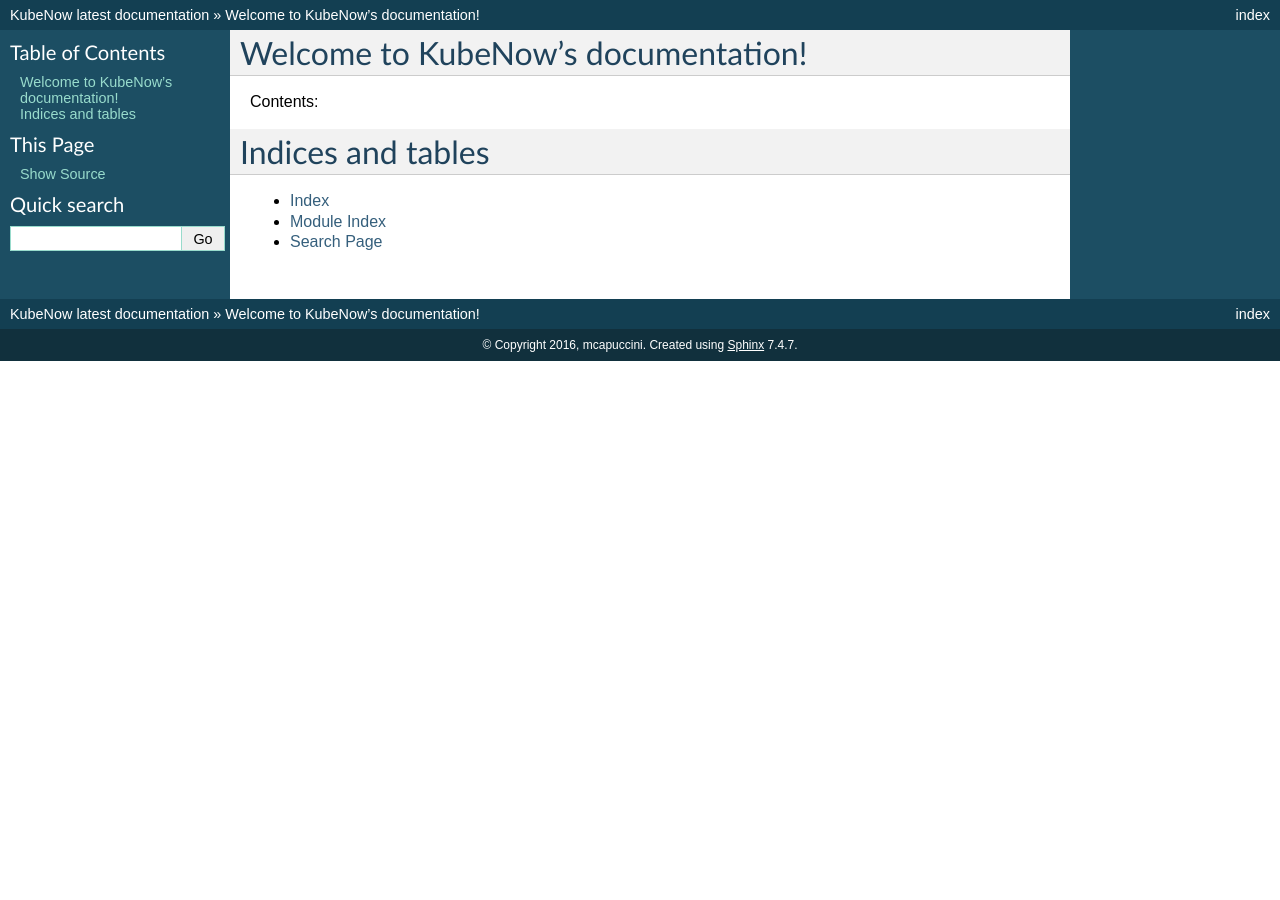
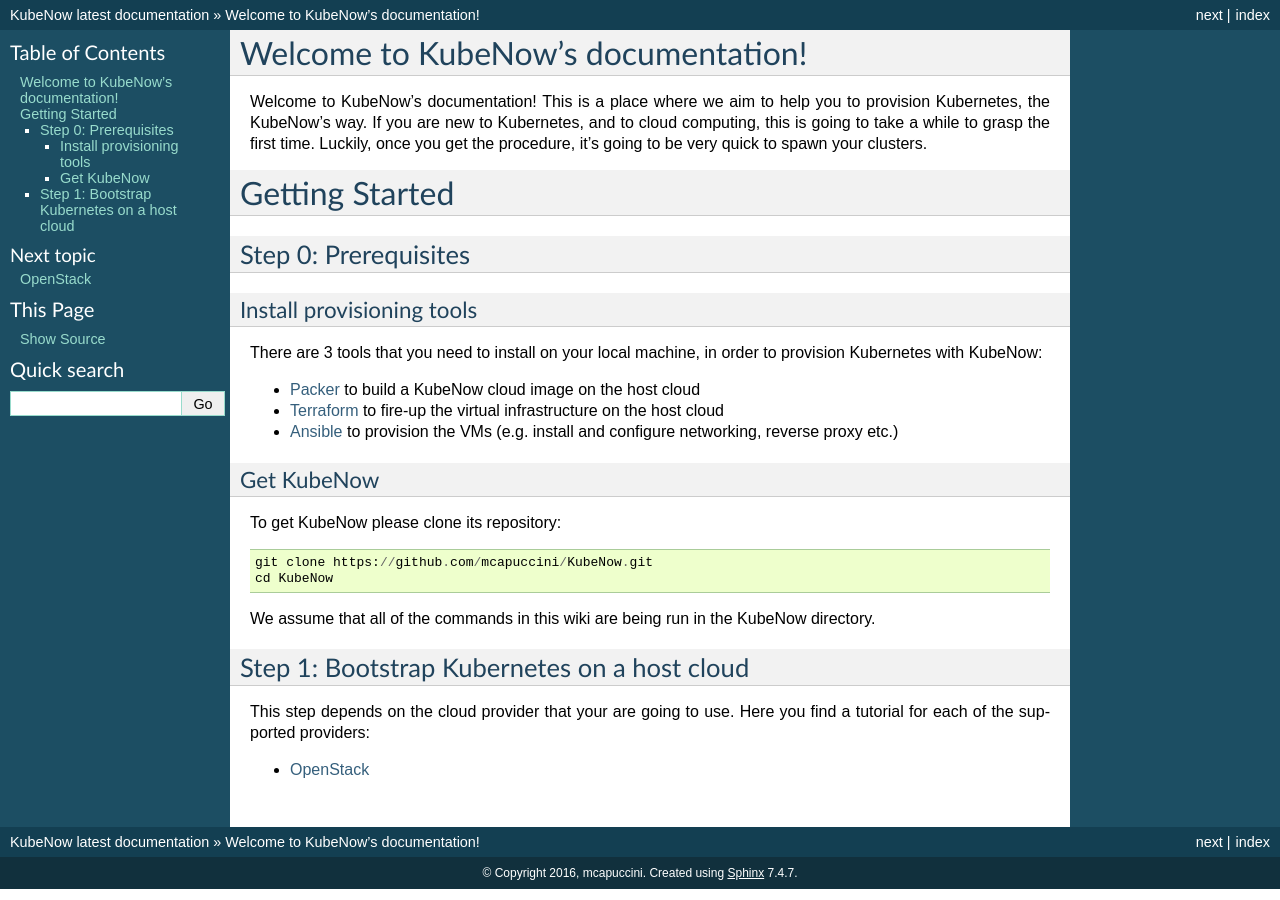
Before and after one commit to kubenow/KubeNow, a Sphinx documentation site: the page built from docs/index.rst, in a window 1280 px wide. Built offline with Sphinx 7.4.7, drawn with Linux system fonts in a browser that asks for light colours.

Commit message:
add some docs

```diff
--- /dev/null
+++ b/docs/OpenStack.rst
@@ -0,0 +1,4 @@
+OpenStack
+=========
+
+test
--- a/docs/index.rst
+++ b/docs/index.rst
@@ -1,21 +1,38 @@
-.. KubeNow documentation master file, created by
-   sphinx-quickstart on Wed Oct 19 10:16:54 2016.
-   You can adapt this file completely to your liking, but it should at least
-   contain the root `toctree` directive.
-
 Welcome to KubeNow's documentation!
 ===================================
+Welcome to KubeNow's documentation! This is a place where we aim to help you to provision Kubernetes, the KubeNow's way. If you are new to Kubernetes, and to cloud computing, this is going to take a while to grasp the first time. Luckily, once you get the procedure, it's going to be very quick to spawn your clusters.
 
-Contents:
+Getting Started
+===============
+
+Step 0: Prerequisites
+^^^^^^^^^^^^^^^^^^^^^
+
+Install provisioning tools
+""""""""""""""""""""""""""
+
+There are 3 tools that you need to install on your local machine, in order to provision Kubernetes with KubeNow:
+
+- `Packer <http://packer.io/>`_ to build a KubeNow cloud image on the host cloud
+- `Terraform <http://terraform.io/>`_ to fire-up the virtual infrastructure on the host cloud
+- `Ansible <http://ansible.io/>`_ to provision the VMs (e.g. install and configure networking, reverse proxy etc.)
+
+Get KubeNow
+"""""""""""
+
+To get KubeNow please clone its repository::
+
+  git clone https://github.com/mcapuccini/KubeNow.git
+  cd KubeNow
+
+We assume that all of the commands in this wiki are being run in the KubeNow directory.
+
+Step 1: Bootstrap Kubernetes on a host cloud
+^^^^^^^^^^^^^^^^^^^^^^^^^^^^^^^^^^^^^^^^^^^^
+
+This step depends on the cloud provider that your are going to use. Here you find a tutorial for each of the supported providers:
 
 .. toctree::
    :maxdepth: 2
 
-
-
-Indices and tables
-==================
-
-* :ref:`genindex`
-* :ref:`modindex`
-* :ref:`search`
+   OpenStack
```
Also changed, not shown: 1 other file.
